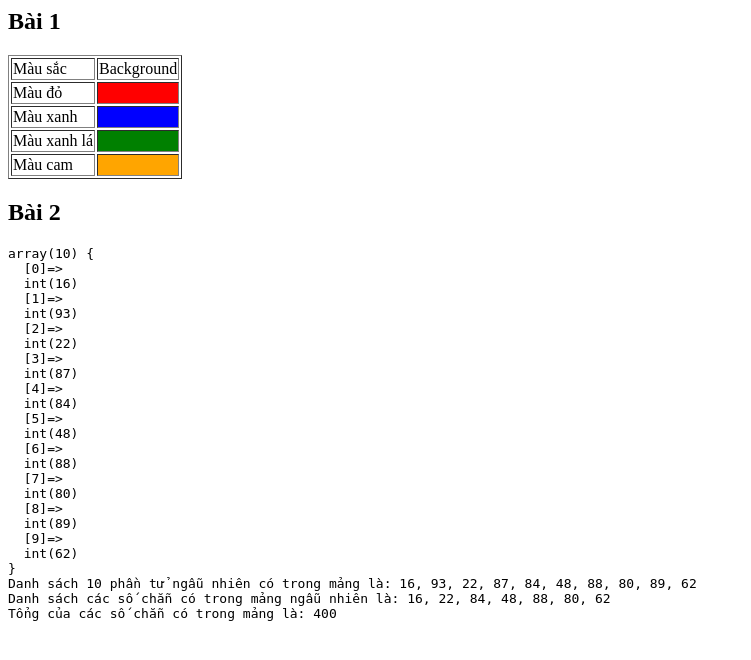
After one commit to AnhSkyDev369/PHP1-WD20311_WEB2014-SU2025, a PHP site: page /btvn_ontap_lan2.php in a window 1280 px wide. The commit adds this page. Shown: the top 660 px of the page, without its empty margins (0-751 px from the left). Run offline with PHP 8.4, Linux system fonts and the light colour scheme.

Commit message:
On tap BTVN lan 2 - Buoi 1 - 20/05/2025

```diff
--- /dev/null
+++ b/btvn_ontap_lan2.php
@@ -0,0 +1,51 @@
+<?php
+//  BTVN:
+//  Bài 1:
+//  Cho 1 mảng màu sắc, hiển thị màu sắc ra 1 bảng (table)
+//  Background của ô sẽ trùng với tên màu.
+$color = [
+    'red'    => 'Màu đỏ',
+    'blue'   => 'Màu xanh',
+    'green'  => 'Màu xanh lá',
+    'orange' => 'Màu cam',
+];
+
+//  Bài 2:
+//  Khai báo một mảng gồm 10 phần tử là số nguyên ngẫu nhiên
+//  Hiển thị các phần tử trong mảng và tính tổng các số chẵn trong mảng đó.
+?>
+<h2>Bài 1</h2>
+<table border="1">
+    <tr>
+        <td>Màu sắc</td>
+        <td>Background</td>
+    </tr>
+    <?php
+    foreach ($color as $colorkey => $colorvalue) {
+        echo "<tr>";
+        echo "<td>$colorvalue</td>";
+        echo "<td style=background-color:$colorkey;></td>";
+        echo "</tr>";
+    }
+    ?>
+</table>
+<h2>Bài 2</h2>
+<?php
+    $arrayNgauNhien = [];
+    $tongCacSoChan = 0;
+    $soChan = [];
+    for ($i=0; $i < 10 ; $i++) {
+        $arrayNgauNhien[] = rand(1,100);
+    }
+    echo "<pre>";
+    var_dump($arrayNgauNhien);
+    foreach ($arrayNgauNhien as $key => $value) {
+        if ($value % 2 == 0) {
+            $soChan[] = $value;
+            $tongCacSoChan += $value;
+        }
+    }
+    echo "Danh sách 10 phần tử ngẫu nhiên có trong mảng là: " . implode(", ", $arrayNgauNhien) . "<br/>";
+    echo "Danh sách các số chẵn có trong mảng ngẫu nhiên là: " . implode(", ", $soChan) . "<br>";
+    echo "Tổng của các số chẵn có trong mảng là: $tongCacSoChan";
+?>
```
Also changed, not shown: buoi1_ontap.php (+4 -4 lines), README.MD.
